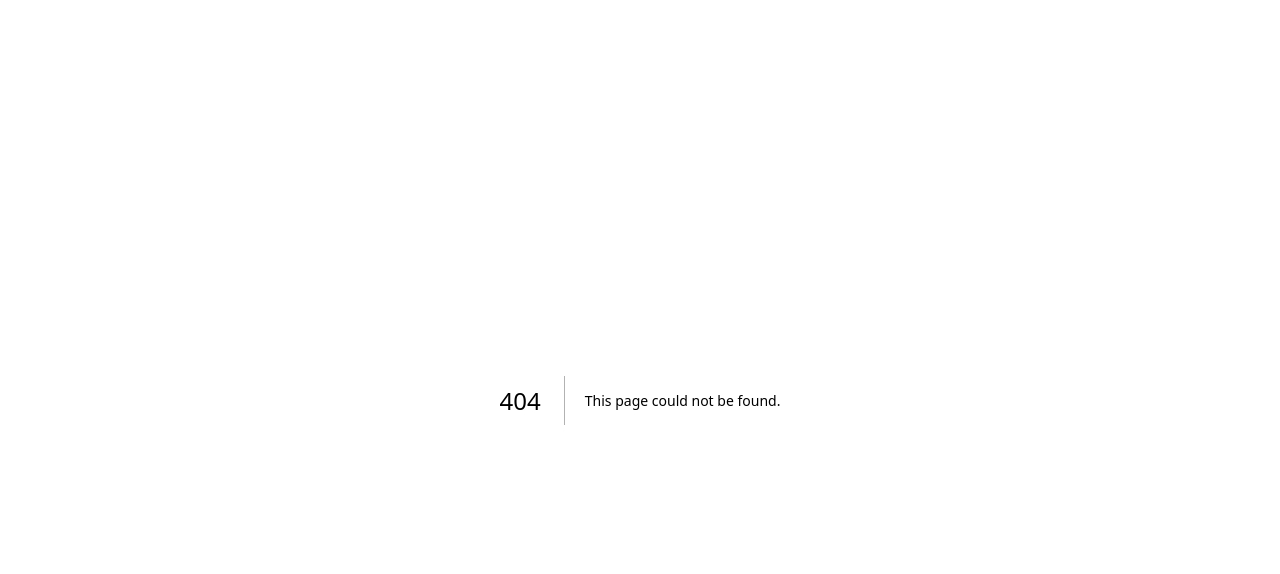
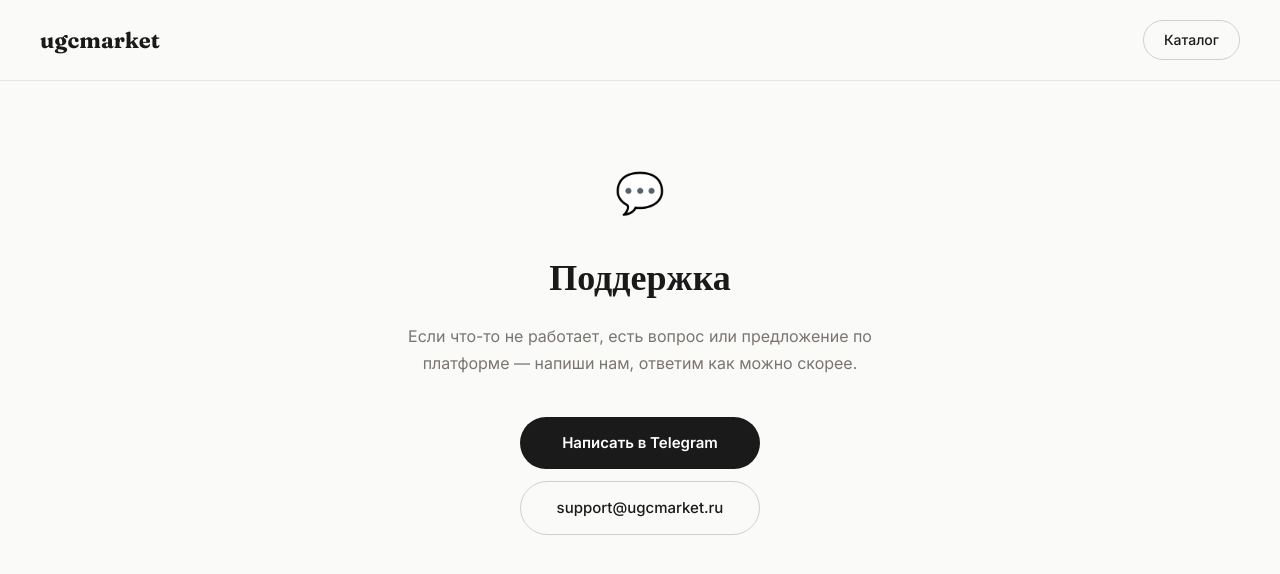
Before and after one commit to nicktarba/ugc-platform, a Next.js app: page /support in a window 1280 px wide. Before the commit this address had no page. Shown: the top 574 px of the page. Built offline with nearby package versions, Linux system fonts and the light colour scheme.

Commit message:
add deal cancellation and support page

```diff
--- a/app/dashboard/chat/[id]/page.tsx
+++ b/app/dashboard/chat/[id]/page.tsx
@@ -86,7 +86,7 @@ export default function ChatPage() {
     if (!error) setText('')
   }
 
-  const updateStatus = async (status: 'accepted' | 'declined') => {
+  const updateStatus = async (status: 'accepted' | 'declined' | 'viewed') => {
     setUpdatingStatus(true)
     const { error } = await supabase.from('requests').update({ status }).eq('id', requestId)
     setUpdatingStatus(false)
@@ -110,7 +110,8 @@ export default function ChatPage() {
   if (loading) return <div style={{ display:'flex', alignItems:'center', justifyContent:'center', minHeight:'100vh', background:'#fafaf9', color:'#9a9590' }}>Загрузка...</div>
 
   const sInfo = request ? statusInfo(request.status) : null
-  const showActions = userRole === 'author' && request && request.status !== 'accepted' && request.status !== 'declined'
+  const showAuthorActions = userRole === 'author' && request && request.status !== 'accepted' && request.status !== 'declined'
+  const showCancelAction = request && request.status === 'accepted'
 
   return (
     <main style={{ background:'#fafaf9', minHeight:'100vh', display:'flex', flexDirection:'column' }}>
@@ -131,13 +132,21 @@ export default function ChatPage() {
           </div>
         )}
 
-        {showActions && (
+        {showAuthorActions && (
           <div style={{ display:'flex', gap:'12px', marginBottom:'16px' }}>
             <button onClick={() => updateStatus('accepted')} disabled={updatingStatus} style={{ flex:1, padding:'12px', border:'none', borderRadius:'100px', background:'#16a34a', color:'#fff', cursor:updatingStatus?'not-allowed':'pointer', fontSize:'14px', fontWeight:600, fontFamily:'inherit' }}>
               Принять предложение
             </button>
             <button onClick={() => updateStatus('declined')} disabled={updatingStatus} style={{ flex:1, padding:'12px', border:'1.5px solid #e0ddd8', borderRadius:'100px', background:'#fff', color:'#5a5650', cursor:updatingStatus?'not-allowed':'pointer', fontSize:'14px', fontWeight:600, fontFamily:'inherit' }}>
               Отклонить
+            </button>
+          </div>
+        )}
+
+        {showCancelAction && (
+          <div style={{ marginBottom:'16px' }}>
+            <button onClick={() => updateStatus('viewed')} disabled={updatingStatus} style={{ width:'100%', padding:'12px', border:'1.5px solid #e0ddd8', borderRadius:'100px', background:'#fff', color:'#5a5650', cursor:updatingStatus?'not-allowed':'pointer', fontSize:'14px', fontWeight:600, fontFamily:'inherit' }}>
+              Отменить сделку
             </button>
           </div>
         )}
--- /dev/null
+++ b/app/support/page.tsx
@@ -0,0 +1,29 @@
+import Link from 'next/link'
+
+export default function SupportPage() {
+  return (
+    <main style={{ background:'#fafaf9', minHeight:'100vh' }}>
+      <nav style={{ display:'flex', justifyContent:'space-between', alignItems:'center', padding:'20px 40px', borderBottom:'1px solid #e8e6e1', background:'#fafaf9' }}>
+        <Link href="/" style={{ fontFamily:'Fraunces, serif', fontSize:'22px', fontWeight:700, color:'#1a1a1a', textDecoration:'none' }}>ugcmarket</Link>
+        <Link href="/catalog" style={{ padding:'8px 20px', border:'1px solid #d4d0c8', borderRadius:'100px', textDecoration:'none', color:'#1a1a1a', fontSize:'14px', fontWeight:500 }}>Каталог</Link>
+      </nav>
+
+      <div style={{ maxWidth:'600px', margin:'0 auto', padding:'80px 40px', textAlign:'center' }}>
+        <div style={{ fontSize:'40px', marginBottom:'24px' }}>💬</div>
+        <h1 style={{ fontFamily:'Fraunces, serif', fontSize:'36px', fontWeight:700, color:'#1a1a1a', marginBottom:'16px' }}>Поддержка</h1>
+        <p style={{ fontSize:'16px', color:'#7a7570', marginBottom:'40px', lineHeight:1.7 }}>
+          Если что-то не работает, есть вопрос или предложение по платформе — напиши нам, ответим как можно скорее.
+        </p>
+
+        <div style={{ display:'flex', flexDirection:'column', gap:'12px', alignItems:'center' }}>
+          <a href="https://t.me/your_support_username" target="_blank" rel="noopener noreferrer" style={{ padding:'14px 32px', background:'#1a1a1a', borderRadius:'100px', textDecoration:'none', color:'#fff', fontSize:'15px', fontWeight:600, width:'240px' }}>
+            Написать в Telegram
+          </a>
+          <a href="mailto:support@ugcmarket.ru" style={{ padding:'14px 32px', border:'1.5px solid #d4d0c8', borderRadius:'100px', textDecoration:'none', color:'#1a1a1a', fontSize:'15px', fontWeight:500, width:'240px' }}>
+            support@ugcmarket.ru
+          </a>
+        </div>
+      </div>
+    </main>
+  )
+}
```
